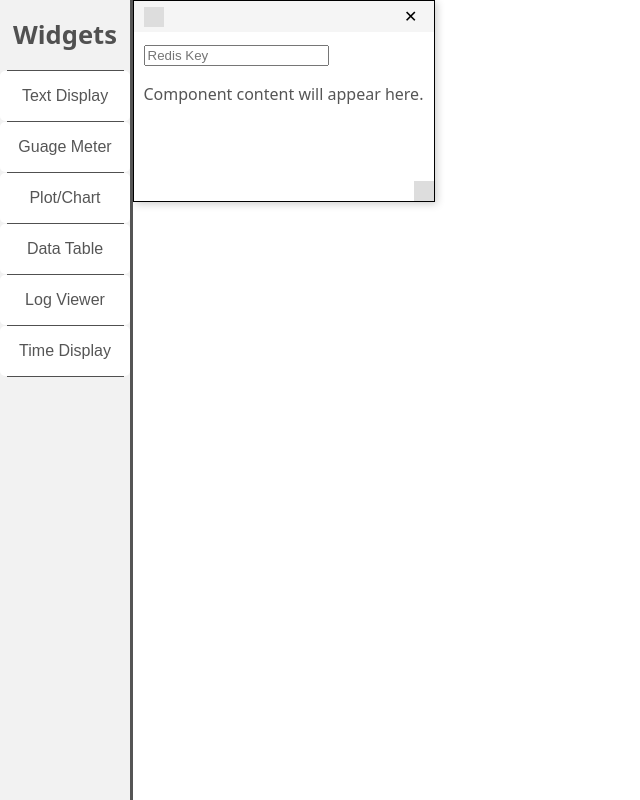
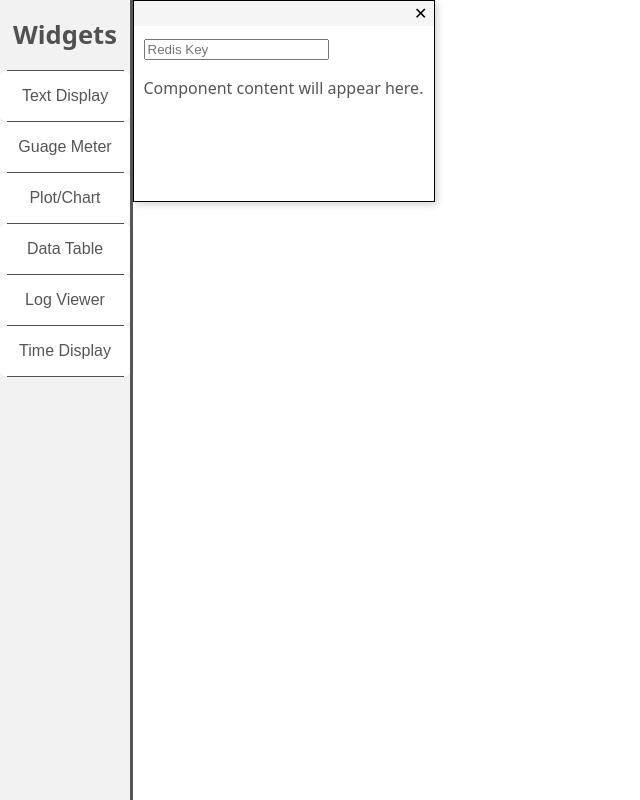
Before and after one commit to KayJayx/insight, a React (Vite) app: page / in a window 1280 px wide. Both pictures are taken after a click on the button "Text Display". Shown: the whole page, without its empty margins (0-640 px from the left). Built offline with nearby package versions, Linux system fonts and the light colour scheme.

Commit message:
Removed No Longer Needed Div and Stylings

```diff
--- a/src/components/FloatingWindow.jsx
+++ b/src/components/FloatingWindow.jsx
@@ -29,7 +29,6 @@ function FloatingWindow({ id, type, position, onClose }) {
       <div
         style={{
           backgroundColor: '#f5f5f5',
-          padding: '5px 10px',
           display: 'flex',
           justifyContent: 'space-between',
           alignItems: 'center'
@@ -39,11 +38,8 @@ function FloatingWindow({ id, type, position, onClose }) {
           {...listeners}
           {...attributes}
           style={{
-            width: '20px',
-            height: '20px',
-            bottom: '0',
-            right: '0',
-            backgroundColor: '#ddd',
+            width: '300px',
+            height: '25px',
             cursor: isDragging ? 'grabbing' : 'grab',
           }}
         />
@@ -71,20 +67,6 @@ function FloatingWindow({ id, type, position, onClose }) {
         <p>Component content will appear here.</p>
       </div>
 
-      <div
-        {...listeners}
-        {...attributes}
-        style={{
-          position: 'absolute',
-          width: '20px',
-          height: '20px',
-          bottom: '0',
-          right: '0',
-          backgroundColor: '#ddd',
-          cursor: isDragging ? 'grabbing' : 'grab',
-          zIndex: 20
-        }}
-      />
     </div>
   );
 }
```
